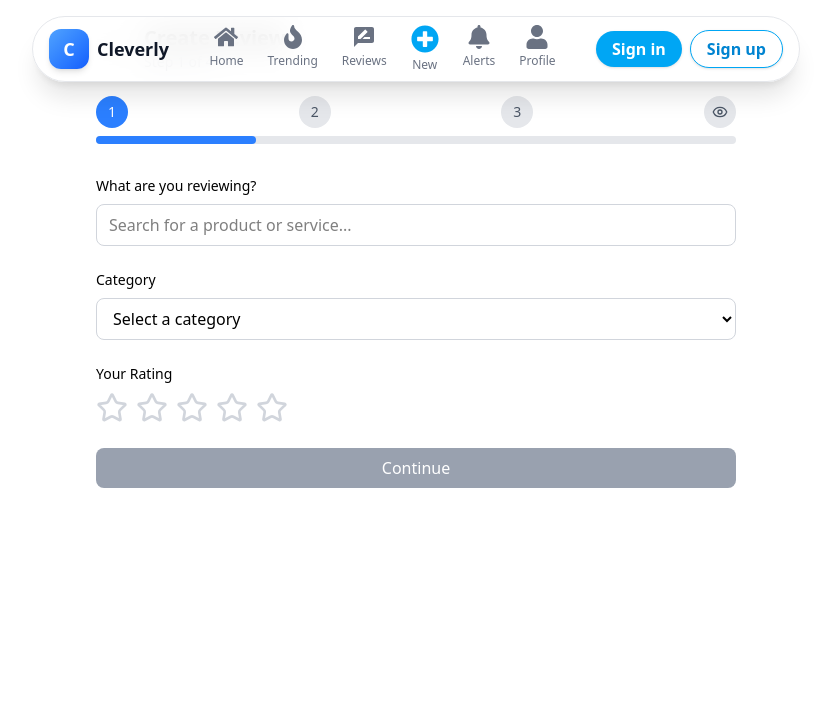
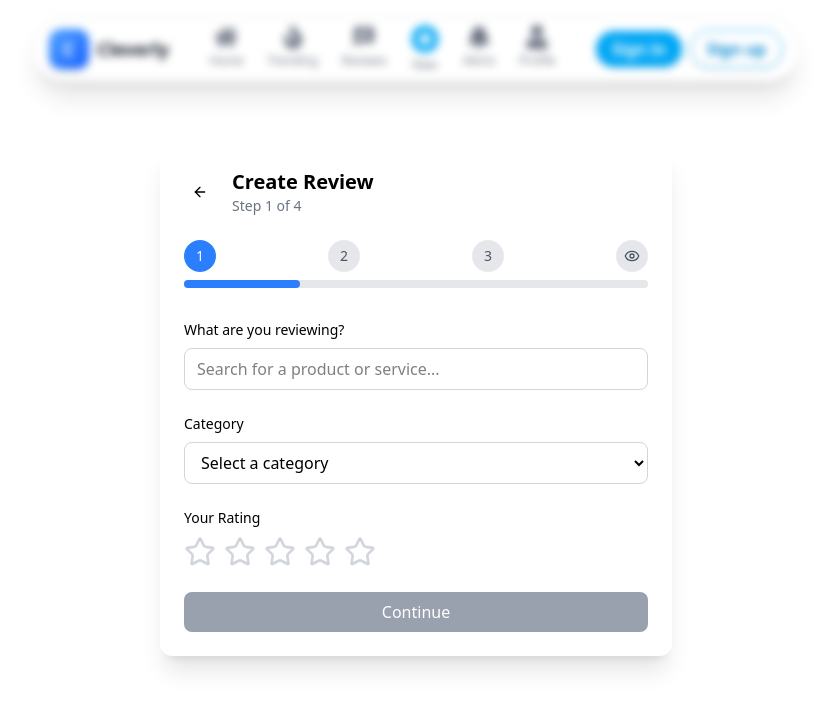
Before and after one commit to thimiratk/Cleverly---Final-Project, a React (Vite) app in the folder frontend/: page /create-review in a window 1280 px wide. Shown: the top 710 px of the page, without its empty margins (224-1055 px from the left). Built offline with nearby package versions, Linux system fonts and the light colour scheme.

Commit message:
Updated write a review part

```diff
--- a/frontend/src/pages/WriteReview.jsx
+++ b/frontend/src/pages/WriteReview.jsx
@@ -1,5 +1,6 @@
 import React, { useState } from 'react';
-import { ArrowLeft, Upload, Star, MapPin, Eye } from 'lucide-react';
+import { ArrowLeft, Upload, Star, MapPin, Eye, Home } from 'lucide-react';
+
 
 const WriteReview = ({ currentUser = { name: 'Sarah Johnson', username: 'sarahj_reviews', avatar: null }, onCancel, onSubmit }) => {
   const [step, setStep] = useState(1);
@@ -39,6 +40,7 @@ const WriteReview = ({ currentUser = { name: 'Sarah Johnson', username: 'sarahj_
       <div>
         <label className="block text-sm font-medium mb-2">What are you reviewing?</label>
         <input
+          type="text"
           placeholder="Search for a product or service..."
           value={formData.productName}
           onChange={(e) => setFormData({ ...formData, productName: e.target.value })}
@@ -274,7 +276,18 @@ const WriteReview = ({ currentUser = { name: 'Sarah Johnson', username: 'sarahj_
   );
 
   return (
-    <div className="max-w-2xl mx-auto px-4 py-6">
+
+     <div className="fixed inset-0 flex items-center justify-center z-50">
+      {/* Background Blur */}
+
+      <div
+        className="absolute inset-0  bg-opacity-10 backdrop-blur-xs"
+        onClick={onCancel}
+      ></div>
+
+      {/* Focused Small Window */}
+      <div className="relative bg-white rounded-xl shadow-xl w-full max-w-lg mx-4 p-6 z-10">
+
       {/* Header */}
       <div className="flex items-center gap-4 mb-6">
         <button onClick={onCancel} className="p-2 hover:bg-gray-100 rounded">
@@ -314,6 +327,7 @@ const WriteReview = ({ currentUser = { name: 'Sarah Johnson', username: 'sarahj_
       {step === 3 && <Step3 />}
       {step === 4 && <Step4 />}
     </div>
+    </div>
   );
 };
 
```
